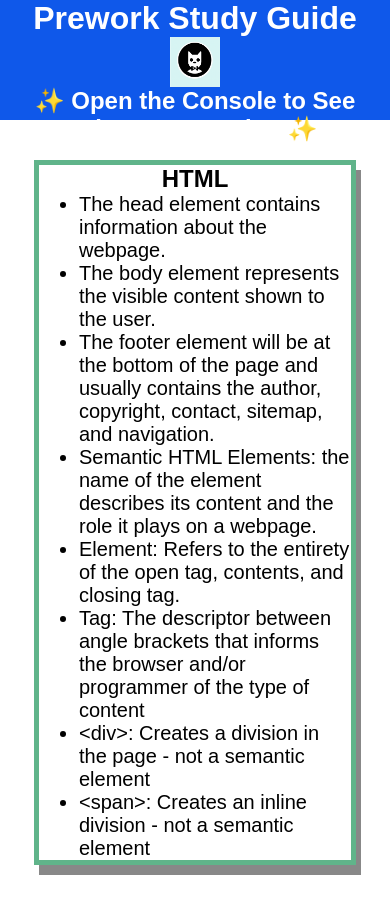
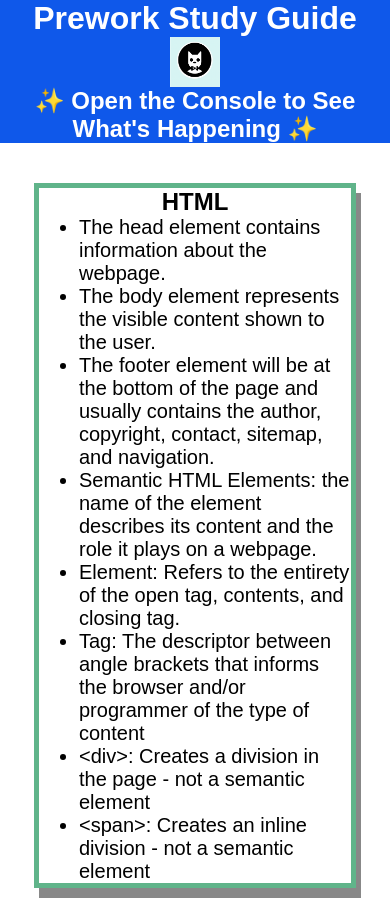
Before and after one commit to PRich57/prework-study-guide, a plain HTML site: page index.html in a window 390 px wide. Shown: the top 898 px of the page. Drawn offline with Linux system fonts and the light colour scheme.

Commit message:
Fix header issue for mobile devices

```diff
--- a/assets/style.css
+++ b/assets/style.css
@@ -1,12 +1,12 @@
 * {
     margin: 0;
-    padding: 0;
+    padding: 2;
     font-family: Arial, Helvetica, sans-serif;
 }
 
 header, footer {
     width: 100%;
-    height: 120px;
+    height: auto;
     background-color: rgb(15, 88, 234);
     color: white;
 }
```
